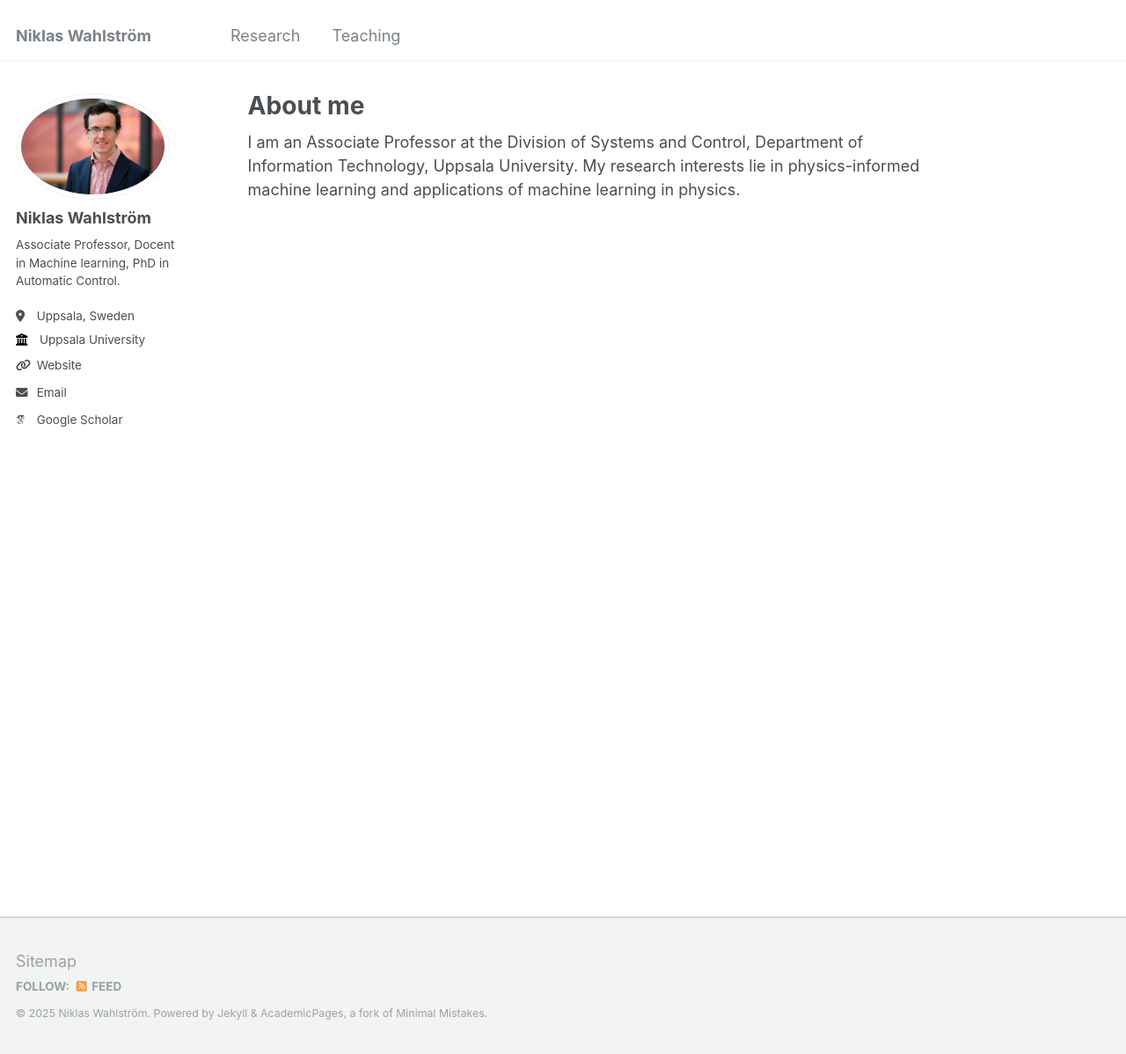
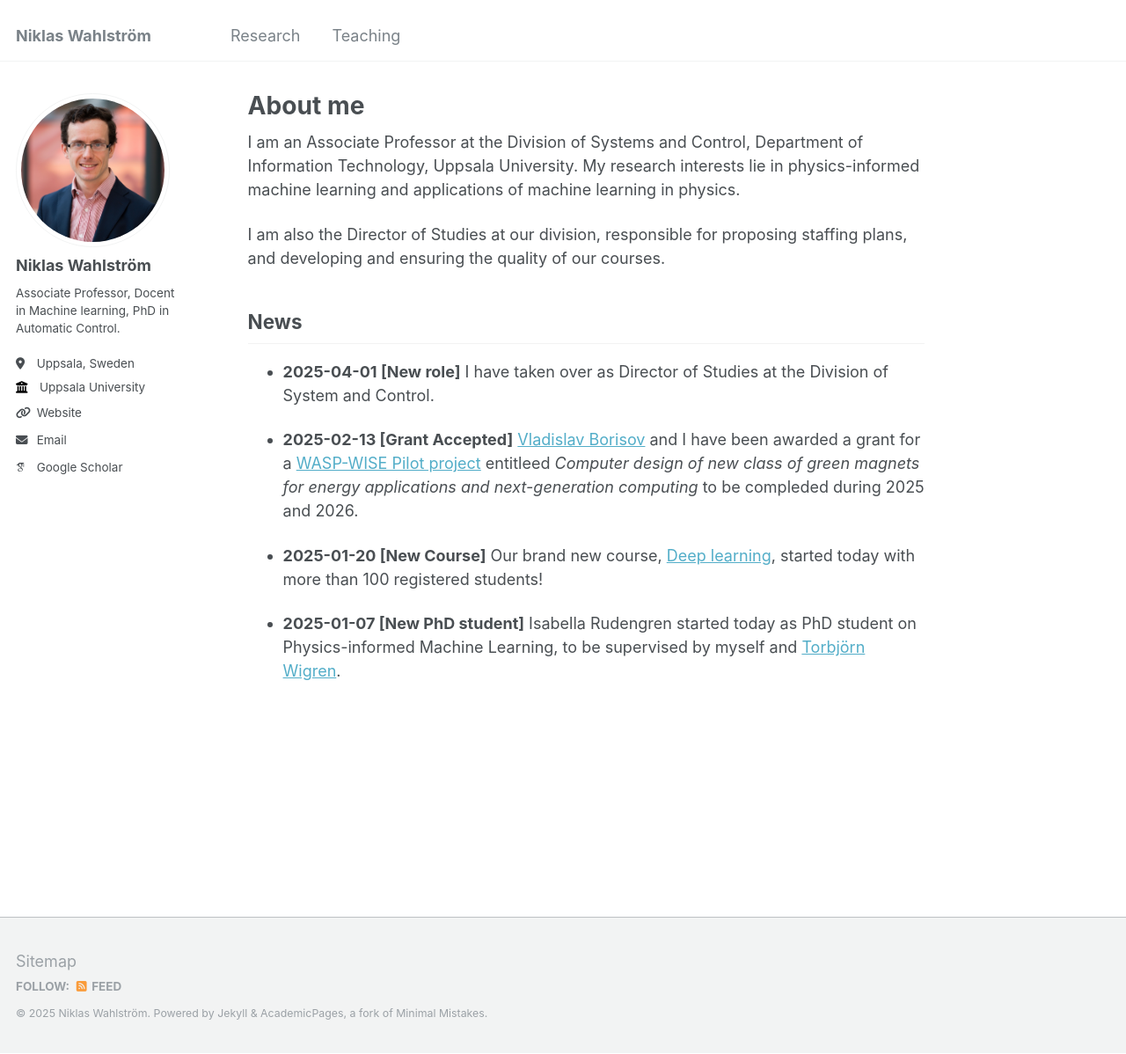
Before and after one commit to nikwa/nikwa.github.io, a Jekyll site: the page built from _pages/about.md, in a window 1280 px wide and 1198 px high. Shown: the whole window at 88% size. Built offline with Jekyll 4.4.1, drawn with Linux system fonts in a browser that asks for light colours; some web fonts are replaced.

Commit message:
updates on first page

```diff
--- a/_pages/about.md
+++ b/_pages/about.md
@@ -8,3 +8,15 @@ redirect_from:
 ---
 
 I am an Associate Professor at the Division of Systems and Control, Department of Information Technology, Uppsala University. My research interests lie in physics-informed machine learning and applications of machine learning in physics.
+
+I am also the Director of Studies at our division, responsible for proposing staffing plans, and developing and ensuring the quality of our courses.
+
+## News
+
+- **2025-04-01 [New role]** I have taken over as Director of Studies at the Division of System and Control.
+
+- **2025-02-13 [Grant Accepted]** [Vladislav Borisov](https://www.uu.se/kontakt-och-organisation/personal?query=N19-1916) and I have been awarded a grant for a [WASP-WISE Pilot project](https://wasp-sweden.org/calls/call-for-wasp-wise-pilot-projects-2024/) entitleed *Computer design of new class of green magnets for energy applications and next-generation computing* to be compleded during 2025 and 2026.
+
+- **2025-01-20 [New Course]** Our brand new course, [Deep learning](https://uppsala.instructure.com/courses/102132), started today with more than 100 registered students!
+
+- **2025-01-07 [New PhD student]** Isabella Rudengren started today as PhD student on Physics-informed Machine Learning, to be supervised by myself and [Torbjörn Wigren](https://www.uu.se/kontakt-och-organisation/personal?query=N0-536).
```
Also changed, not shown: images/21480_web.jpg.
